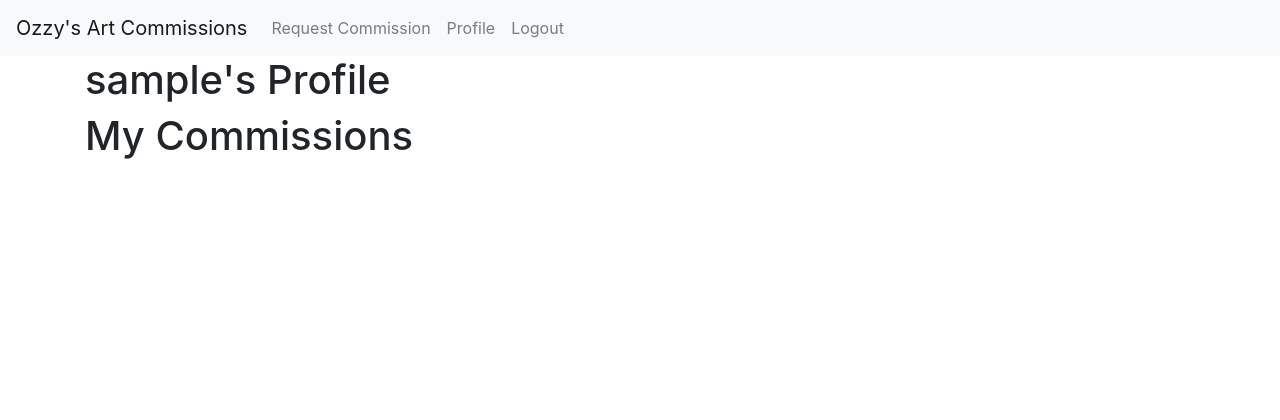
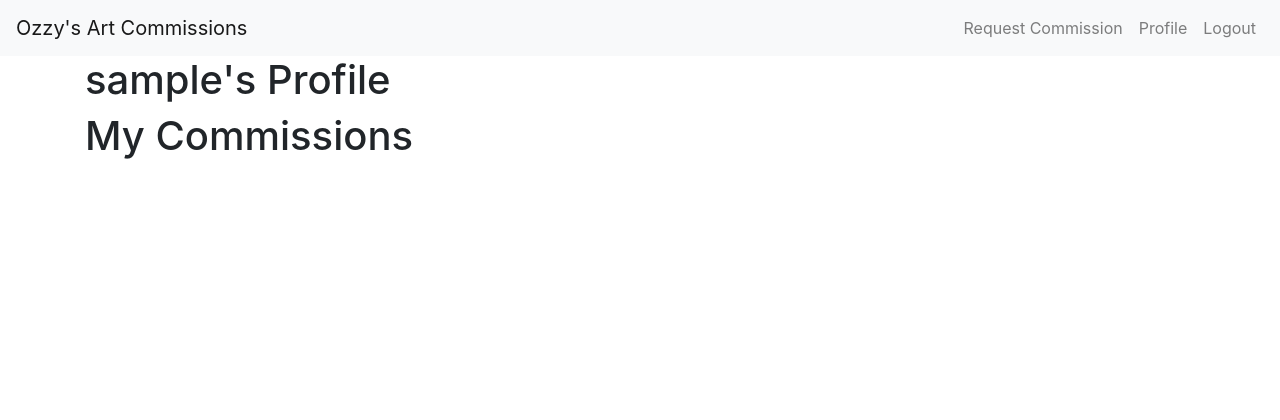
Before and after one commit to seakonn/milestone-four, a Django app: page /accounts/profile/ in a window 1280 px wide. Shown: the top 420 px of the page. Run offline with Django 3.2, Linux system fonts and the light colour scheme; the visitor is signed in with stand-in values (Sample User, id 1); data that the repository does not hold is empty; some libraries are stand-ins or nearby versions.

Commit message:
Aligned navbar links to right on desktop

```diff
--- a/templates/base.html
+++ b/templates/base.html
@@ -43,7 +43,7 @@ https://github.com/Code-Institute-Solutions/AuthenticationAndAuthorisation/tree/
             <span class="navbar-toggler-icon"></span>
         </button>
 
-        <div class="collapse navbar-collapse" id="navbarTogglerDemo03">
+        <div class="collapse navbar-collapse justify-content-end" id="navbarTogglerDemo03">
 
             <ul class="navbar-nav">
 
```
